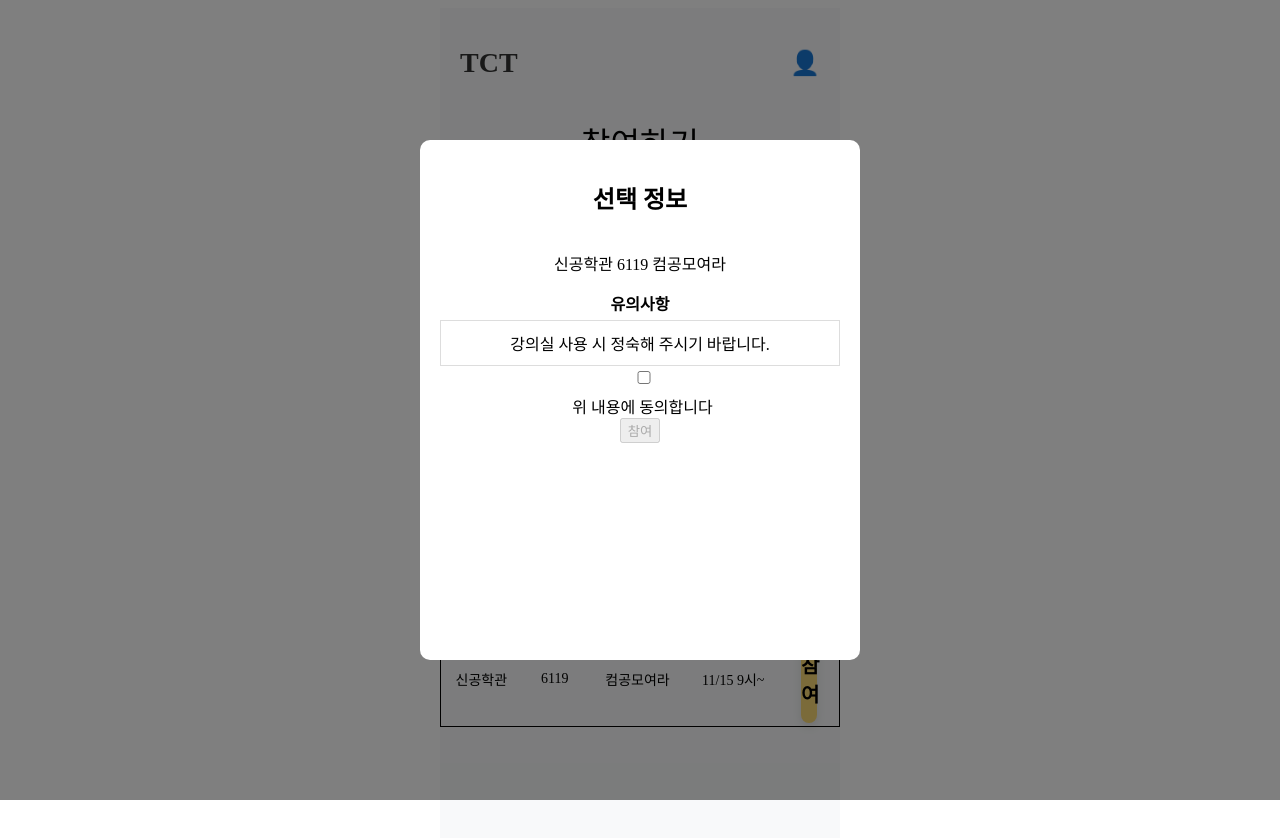
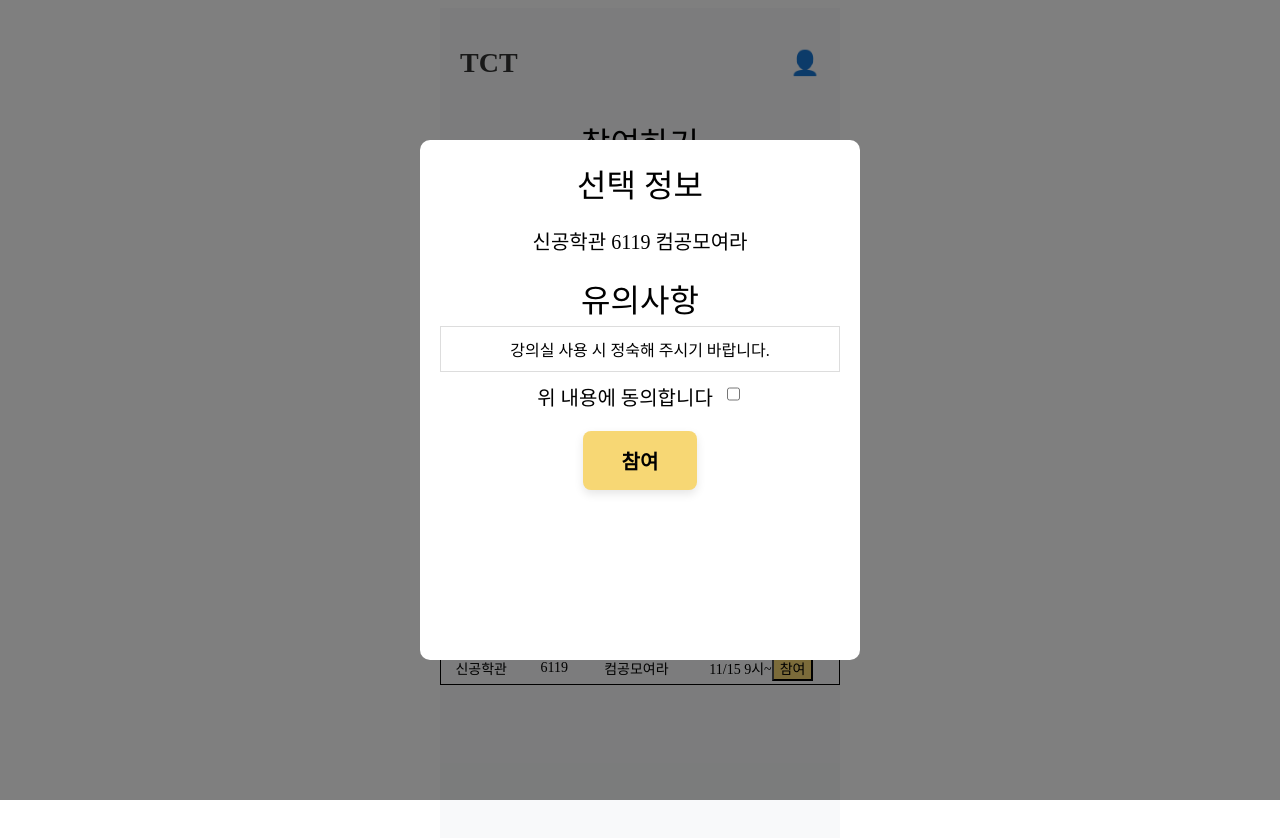
Before and after one commit to ICONICTHON/2024_ICONICTHON_TEAM_10_FE, a React (Create React App) app in the folder tct/: page /Join in a window 1280 px wide. Both pictures are taken after a click on the button "참여". Shown: the top 838 px of the page. Built offline with nearby package versions, Linux system fonts and the light colour scheme; a web font is replaced by a local one.

Commit message:
Design: Join modal

```diff
--- a/tct/src/Join.js
+++ b/tct/src/Join.js
@@ -1,6 +1,6 @@
 import React, { useState } from 'react';
 import Header from "./MainPage/MainHeader";
-
+import './css/button.css'
 const rooms = [
   { id: '2158', name: '일반생물학실험실' },
   { id: '2166', name: '강의실' },
@@ -147,8 +147,8 @@ function Join() {
 
         <button className="mini-button yellow" onClick={handleSearch}>검색</button>
 
+        <label className="h4Font top">목록</label>
         <div className="reservation-container top bottom">
-          <label className="h4Font">목록</label>
           <table className="data-table">
             <thead>
             <tr>
@@ -156,7 +156,6 @@ function Join() {
               <th>강의실</th>
               <th>대관명</th>
               <th>시간</th>
-                <th>참여</th>
             </tr>
             </thead>
             <tbody>
@@ -165,10 +164,10 @@ function Join() {
                   <td>{reservation.building}</td>
                   <td>{reservation.room}</td>
                   <td>{reservation.name}</td>
-                  <td>{reservation.time}</td>
-                  <td>
+
+                  <td>{reservation.time}
                     <button
-                      className="mini-button yellow"
+                        className="yellow SmallFont"
                         onClick={() => handleOpenModal(reservation)}
                     >
                       참여
@@ -185,34 +184,30 @@ function Join() {
       {isModalOpen && selectedReservation && (
         <div className="modal-overlay" onClick={handleCloseModal}>
           <div className="modal-content-big" onClick={(e) => e.stopPropagation()}>
-            <h2>선택 정보</h2>
-            <p>
+            <label className="h4Font">선택 정보</label>
+            <p className="NormalFont bottom">
               {selectedReservation.building} {selectedReservation.room} {selectedReservation.name}
             </p>
             <div>
-              <strong>유의사항</strong>
-              <div style={{
-                border: '1px solid #ddd',
-                padding: '10px',
-                marginTop: '5px',
-                overflowY: 'auto',
-                maxHeight: '100px'
-              }}>
+              <label className="h4Font">유의사항</label>
+              <div className="caution">
                 {selectedReservation.notice}
               </div>
             </div>
-            <div className="modal-footer">
-              <div className="checkbox">
+            <div className="form mid">
+              <div className="form-row mid">
+                <label className="NormalFont" htmlFor="agree">위 내용에 동의합니다</label>
                 <input type="checkbox" id="agree" checked={isChecked} onChange={handleCheckboxChange}/>
-                <label htmlFor="agree" style={{marginLeft: '5px'}}>위 내용에 동의합니다</label>
               </div>
+              <div className="mid top">
                 <button
-                className={`modal-button ${isChecked ? '' : 'disabled'}`}
+                    className={`mini-button yellow modal-button ${isChecked ? '' : 'disabled'}`}
                     disabled={!isChecked}
                     onClick={handleParticipation}
                 >
                 참여
                 </button>
+              </div>
             </div>
           </div>
         </div>
@@ -222,8 +217,10 @@ function Join() {
       {isNotificationOpen && (
           <div className="modal-overlay" onClick={closeNotification}>
           <div className="modal-content-small" onClick={(e) => e.stopPropagation()}>
-            <p>참여되었습니다</p>
-            <button className="modal-button" onClick={closeNotification}>확인</button>
+            <label className="NormalFont bottom">참여되었습니다</label>
+            <div className="mid">
+              <button className="mini-button" onClick={closeNotification}>확인</button>
+            </div>
           </div>
         </div>
       )}
--- a/tct/src/css/layout.css
+++ b/tct/src/css/layout.css
@@ -67,7 +67,7 @@
 
 /* input, select, option, table 기본 설정 */
 input {
-    width: 100%;
+    /*width: 100%;*/
     margin-top: 5px;
     margin-bottom: 10px;
     padding: 8px;
@@ -125,6 +125,14 @@ td {
     margin-bottom: 10px;
 }
 
+/* 유의사항 칸 */
+.caution {
+    border: 1px solid #ddd;
+    padding: 10px;
+    margin-top: 5px;
+    overflow-y: auto;
+    max-height: 100px;
+}
 /* 사진 관련 css */
 .photo-grid {
     display: grid;
```
Lines whose indentation alone changed are shown as unchanged.
